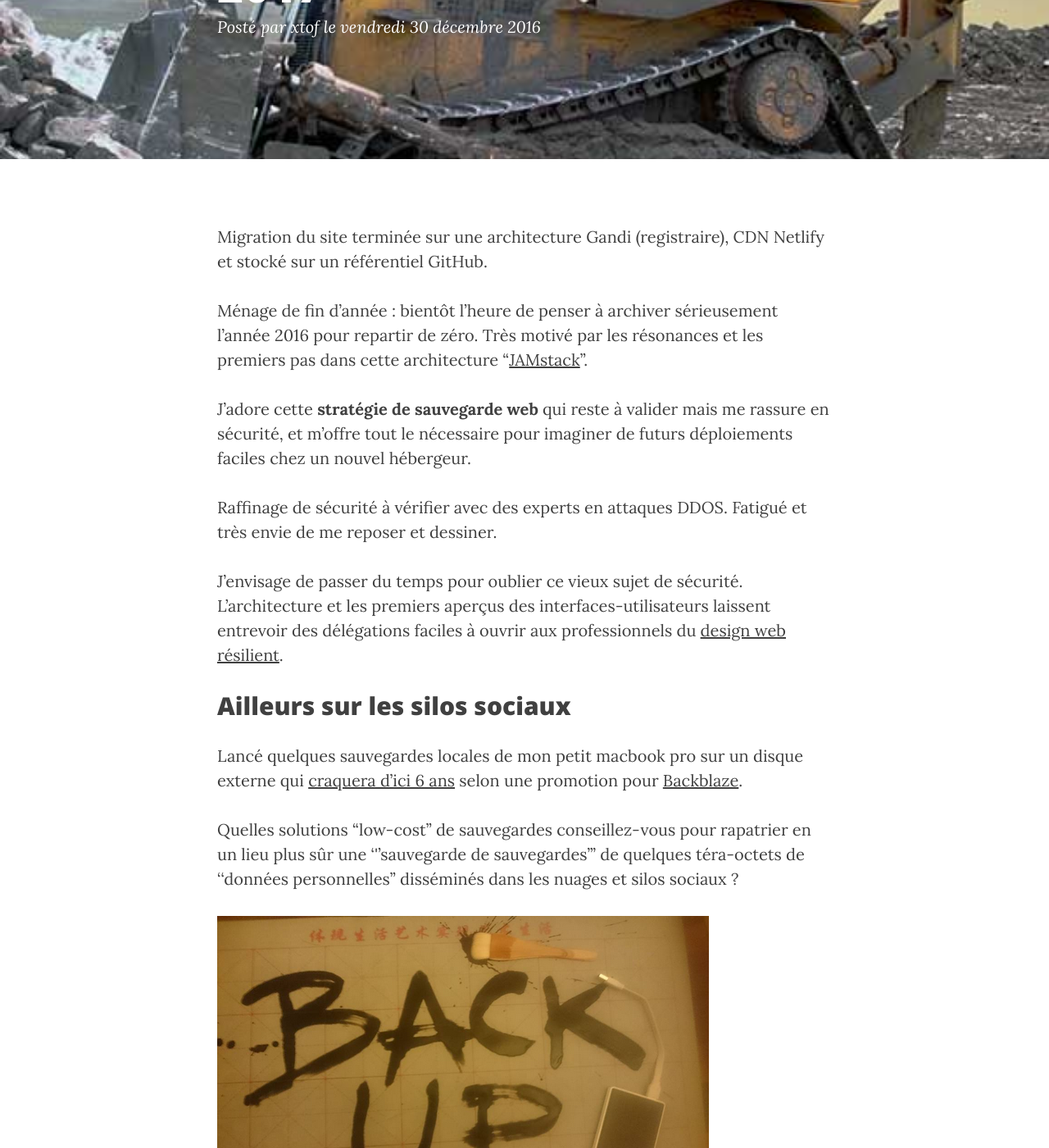
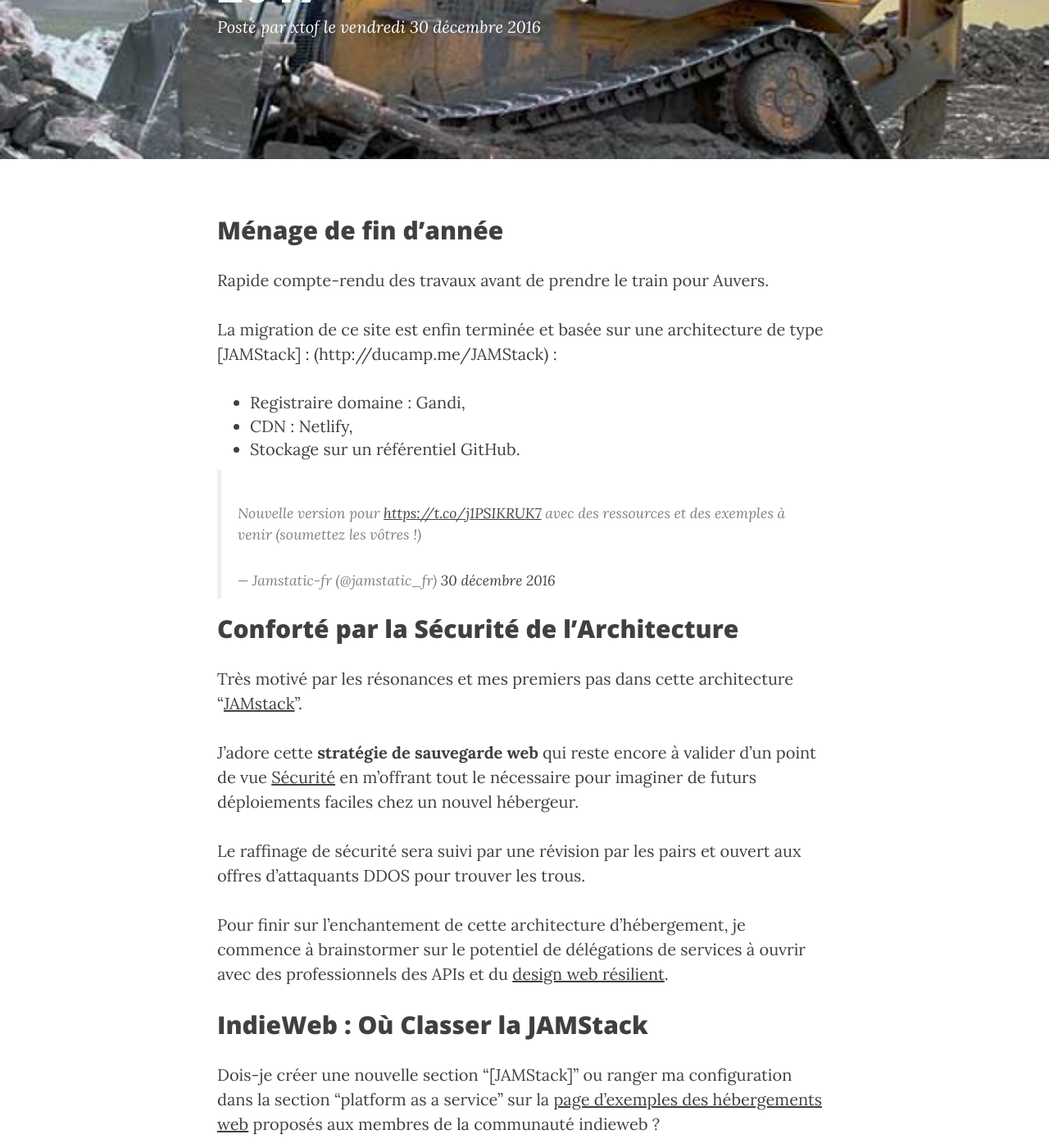
Before and after one commit to ChristopheDucamp/xtof-clean-blog, a Jekyll site: the page built from _posts/2016-12-30-sauvegarde-2017.markdown, in a window 1280 px wide and 1400 px high, scrolled down 279 px. Shown: the whole window at 82% size. Built offline with Jekyll 4.4.1, drawn with Linux system fonts in a browser that asks for light colours; nearby versions of some CDN libraries; comment, search, counter and statistics services are not loaded; some of the changed text lies outside the part shown.

Commit message:
Updated Sauvegarde 2017

```diff
--- a/_posts/2016-12-30-sauvegarde-2017.markdown
+++ b/_posts/2016-12-30-sauvegarde-2017.markdown
@@ -10,15 +10,35 @@ author: xtof
 layout: post
 ---
 
-Migration du site terminée sur une architecture Gandi (registraire), CDN Netlify et stocké sur un référentiel GitHub.
+## Ménage de fin d'année
 
-Ménage de fin d'année : bientôt l'heure de penser à archiver sérieusement l'année 2016 pour repartir de zéro. Très motivé par les résonances et les premiers pas dans cette architecture "[JAMstack](https://jamstack.org)".
+Rapide compte-rendu des travaux avant de prendre le train pour Auvers.
 
-J'adore cette **stratégie de sauvegarde web** qui reste à valider mais me rassure en sécurité, et m'offre tout le nécessaire pour imaginer de futurs déploiements faciles chez un nouvel hébergeur.
+La migration de ce site est enfin terminée et basée sur une architecture de type [JAMStack] : (http://ducamp.me/JAMStack) :
+* Registraire domaine : Gandi,
+* [CDN](http://ducamp.me/CDN) : Netlify,
+* Stockage sur un référentiel GitHub.
 
-Raffinage de sécurité à vérifier avec des experts en attaques DDOS. Fatigué et très envie de me reposer et dessiner.
+<blockquote class="twitter-tweet" data-lang="fr"><p lang="fr" dir="ltr">Nouvelle version pour <a href="https://t.co/j1PSIKRUK7">https://t.co/j1PSIKRUK7</a> avec des ressources et des exemples à venir (soumettez les vôtres !)</p>&mdash; Jamstatic-fr (@jamstatic_fr) <a href="https://twitter.com/jamstatic_fr/status/814754338899980288">30 décembre 2016</a></blockquote>
+<script async src="//platform.twitter.com/widgets.js" charset="utf-8"></script>
 
-J'envisage de passer du temps pour oublier ce vieux sujet de sécurité. L'architecture et les premiers aperçus des interfaces-utilisateurs laissent entrevoir des délégations faciles à ouvrir aux  professionnels du [design web résilient](https://resilientwebdesign.com).
+## Conforté par la Sécurité de l'Architecture
+
+Très motivé par les résonances et mes premiers pas dans cette architecture "[JAMstack](https://jamstack.org)".
+
+J'adore cette **stratégie de sauvegarde web** qui reste encore à valider d'un point de vue [Sécurité](http://ducamp.me/Security) en m'offrant tout le nécessaire pour imaginer de futurs déploiements faciles chez un nouvel hébergeur.
+
+Le raffinage de sécurité sera suivi par une révision par les pairs et ouvert aux offres d'attaquants DDOS pour trouver les trous.
+
+Pour finir sur l'enchantement de cette architecture  d'hébergement, je commence à brainstormer sur le potentiel de délégations de services à ouvrir avec des professionnels des APIs et du [design web résilient](https://resilientwebdesign.com).
+
+## IndieWeb : Où Classer la JAMStack
+
+Dois-je créer une nouvelle section "[JAMStack]" ou ranger ma configuration dans la section "platform as a service" sur la [page d'exemples des hébergements web](https://indieweb.org/web_hosting#Platform_as_Service) proposés aux membres de la communauté indieweb ?
+
+<blockquote class="twitter-tweet" data-lang="fr"><p lang="fr" dir="ltr">Nouvelle version pour <a href="https://t.co/j1PSIKRUK7">https://t.co/j1PSIKRUK7</a> avec des ressources et des exemples à venir (soumettez les vôtres !)</p>&mdash; Jamstatic-fr (@jamstatic_fr) <a href="https://twitter.com/jamstatic_fr/status/814754338899980288">30 décembre 2016</a></blockquote>
+<script async src="//platform.twitter.com/widgets.js" charset="utf-8"></script>
+
 
 ## Ailleurs sur les silos sociaux
 
@@ -28,11 +48,13 @@ Quelles solutions "low-cost" de sauvegardes conseillez-vous pour rapatrier en un
 
 ![Backup-Disque-BB-USB.png](/uploads/Backup-Disque-BB-USB.png)
 
-## Sauvegardes des silos
+### Sauvegardes des Silos
 
 <blockquote class="twitter-tweet" data-lang="fr"><p lang="fr" dir="ltr">Backup <a href="https://twitter.com/hashtag/archive?src=hash">#archive</a> 2016 en progrès : <br>- flickr ok <br>- twitter (incomplète) <br>-  <a href="https://twitter.com/jekyllrb">@jekyllrb</a> sur la <a href="https://twitter.com/hashtag/JAMStack?src=hash">#JAMStack</a><br> &gt; <a href="https://t.co/8YIWhow3KA">https://t.co/8YIWhow3KA</a> <a href="https://t.co/fiTqS6Emob">pic.twitter.com/fiTqS6Emob</a></p>&mdash; Christophe Ducamp (@xtof_fr) <a href="https://twitter.com/xtof_fr/status/814085979661340673">28 décembre 2016</a></blockquote>
 <script async src="//platform.twitter.com/widgets.js" charset="utf-8"></script>
 
-Mes premiers essais sont décrits sur la page [Sauvegarde](http://ducamp.me/Sauvegarde) de mon wiki de famille. Après avoir récupéré toutes mes photos, je compte bien travailler ces prochains jours sur l'enrichissement de mon archive twitter.
+Mes premiers essais seront documentés sur la page [Sauvegarde](http://ducamp.me/Sauvegarde) de mon wiki de famille. Très déçu par le service digi.me (application gelée à cette heure).
 
-Si vous avez des suggestions, envoyez-moi un message direct ou posez directement vos liens dans le formulaire de webmention en-dessous.!
+Après avoir récupéré toutes mes photos chez Flickr, je compte bien travailler la semaine prochaine sur l'enrichissement de mon archive twitter.
+
+Si vous avez des suggestions, envoyez-moi un message direct ou posez directement vos liens dans le formulaire de webmention en-dessous !
```
